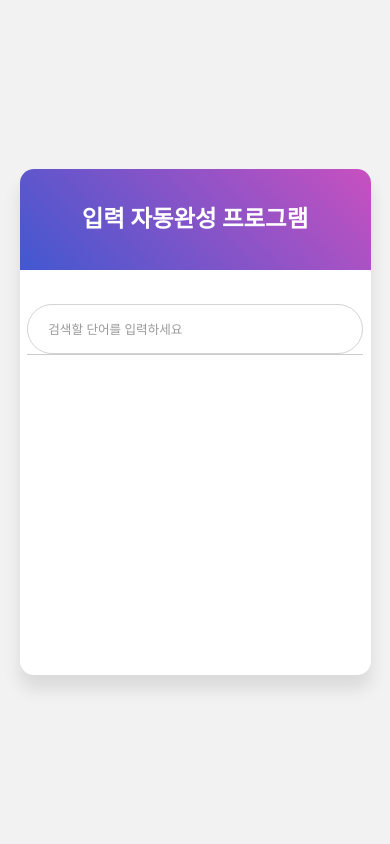
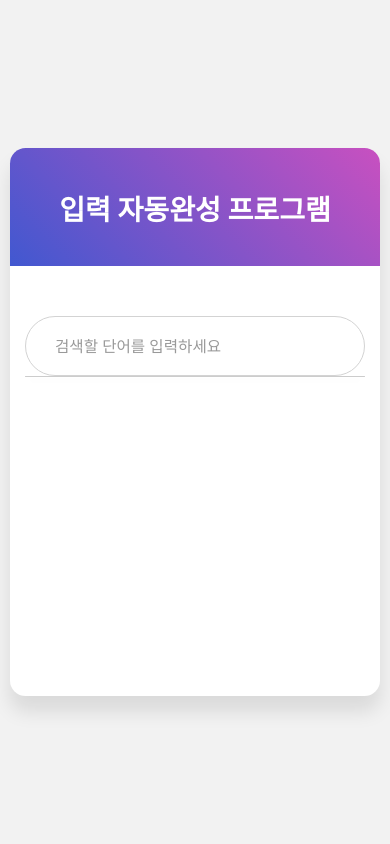
Before and after one commit to helloyoon07/-, a Flask app: page / in a window 390 px wide. Run offline with Flask 3, Linux system fonts and the light colour scheme; parts of the project's set-up code (start-up, migrations or seed data) failed here and were passed over.

Commit message:
그냥 수정메시지 올리는 칸

```diff
--- a/static/css/style.css
+++ b/static/css/style.css
@@ -166,3 +166,69 @@ form .signup-link a:hover {
 .suggestions li.active {
   background-color: #f0f0f0;
 }
+
+@media (max-width: 480px) {
+
+  html,
+  body {
+    font-size: clamp(15px, 4vw, 18px);
+    /* 모바일은 기준 폰트 좀 키움 */
+  }
+
+  .wrapper {
+    width: 95vw;
+    min-height: 65vh;
+  }
+
+  .wrapper .title {
+    font-size: clamp(1.8rem, 7vw, 2.4rem);
+    line-height: 12vh;
+    height: 14vh;
+    padding-top: 1.5vh;
+  }
+
+  .wrapper form {
+    padding: 3vh 4vw 5vh;
+  }
+
+  .wrapper form .field {
+    height: clamp(50px, 7vh, 65px);
+    margin-top: 3vh;
+  }
+
+  .wrapper form .field input {
+    font-size: clamp(1rem, 3vw, 1.1rem);
+    padding-left: 1.5rem;
+  }
+
+  .wrapper form .field label {
+    font-size: clamp(1rem, 3vw, 1.1rem);
+    left: 1.5rem;
+    padding: 0 0.4rem;
+  }
+
+  form .field input:focus~label,
+  form .field input:valid~label {
+    font-size: clamp(0.8rem, 2.5vw, 1rem);
+  }
+
+  form .signup-link {
+    font-size: clamp(0.9rem, 2.5vw, 1rem);
+    margin-top: 3vh;
+  }
+
+  .resend-btn {
+    width: 80%;
+    height: clamp(45px, 6vh, 52px);
+    font-size: clamp(1rem, 3vw, 1.1rem);
+  }
+
+  .suggestions {
+    max-height: 40vh;
+  }
+
+  .suggestions li {
+    font-size: clamp(0.95rem, 3vw, 1rem);
+    padding: 1rem 1.2rem;
+  }
+}
```
